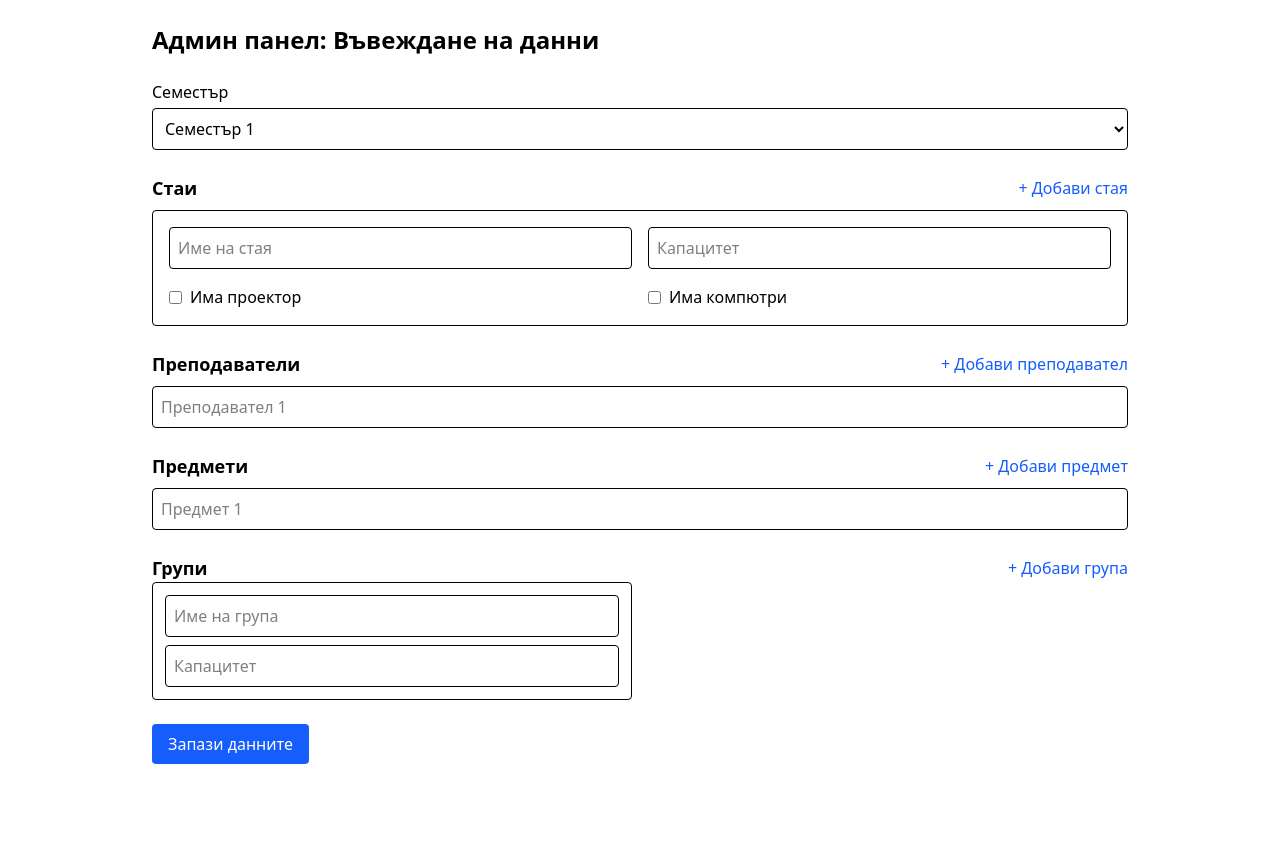
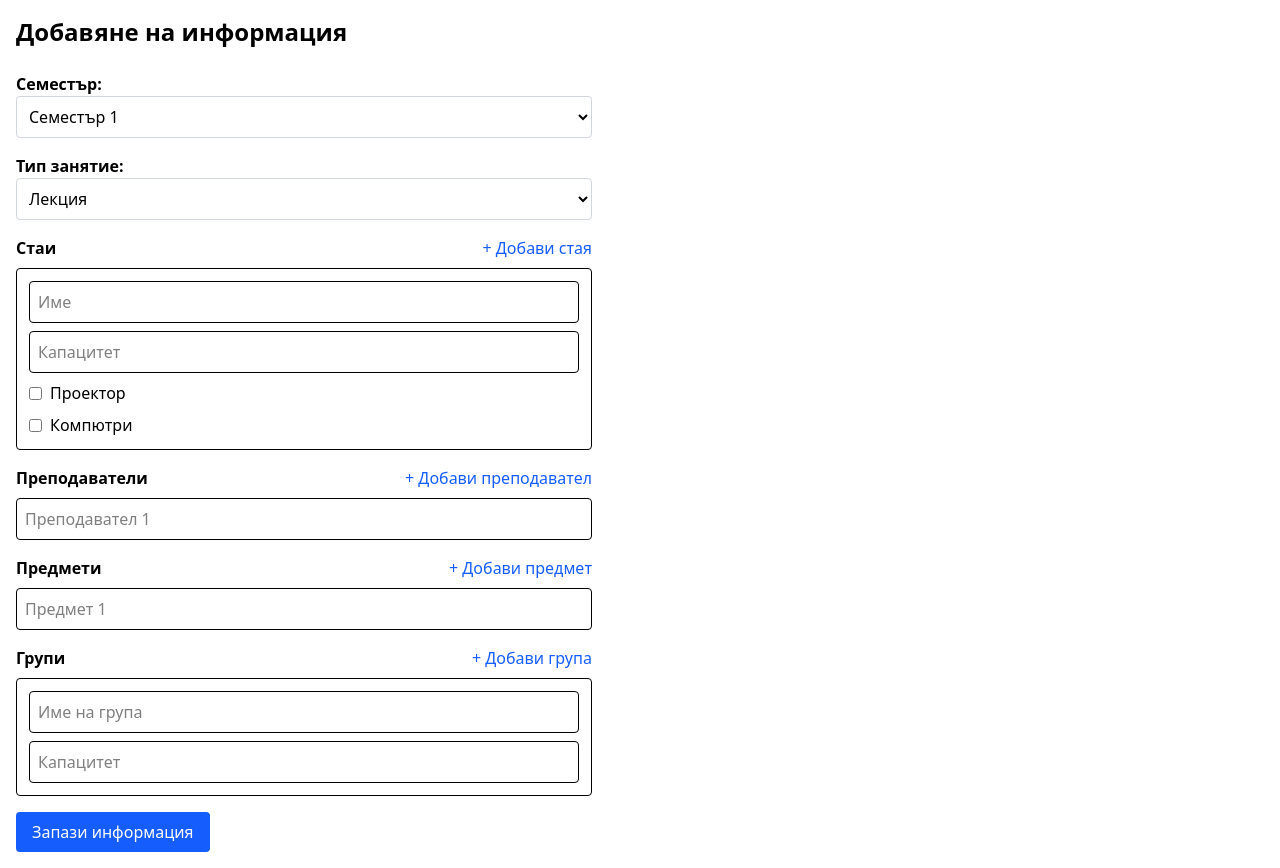
Before and after one commit to pen4aka/ScheduleGenerator, a React (Vite) app in the folder schedule-frontend/: page /admin in a window 1280 px wide. Before the commit the page ends 800 px from the top, so only its background shows below. Built offline with nearby package versions, Linux system fonts and the light colour scheme.

Commit message:
updated the admin panel with a dropdown menu for selecting the type of lesson

```diff
--- a/schedule-frontend/src/pages/AdminPanel.jsx
+++ b/schedule-frontend/src/pages/AdminPanel.jsx
@@ -2,229 +2,229 @@ import { useState } from "react";
 
 export default function AdminPanel() {
   const [semester, setSemester] = useState(1);
+  const [lessonType, setLessonType] = useState("л");
   const [rooms, setRooms] = useState([
     { name: "", capacity: "", projector: false, computers: false },
   ]);
   const [teachers, setTeachers] = useState([""]);
   const [subjects, setSubjects] = useState([""]);
-  const [groups, setGroups] = useState([{ name: "", size: "" }]);
+  const [groups, setGroups] = useState([{ name: "", capacity: "" }]);
+
+  const addItem = (setter, defaultValue) =>
+    setter((prev) => [...prev, defaultValue]);
 
   const handleSubmit = (e) => {
     e.preventDefault();
-    console.log("Изпратени данни:", {
+    const data = {
       semester,
+      lessonType,
       rooms,
       teachers,
       subjects,
       groups,
-    });
     };
-
-  const addRoom = () => {
-    setRooms([
-      ...rooms,
-      { name: "", capacity: "", projector: false, computers: false },
-    ]);
-  };
-
-  const addTeacher = () => {
-    setTeachers([...teachers, ""]);
-  };
-
-  const addSubject = () => {
-    setSubjects([...subjects, ""]);
-  };
-
-  const addGroup = () => {
-    setGroups([...groups, { name: "", size: "" }]);
+    console.log("Данни за запис:", data);
+    // fetch('/api/save', { method: 'POST', body: JSON.stringify(data) })
   };
 
   return (
-    <div className="p-6 max-w-5xl mx-auto">
-      <h1 className="text-2xl font-bold mb-6">
-        Админ панел: Въвеждане на данни
-      </h1>
-
-      <form onSubmit={handleSubmit} className="space-y-6">
+    <div className="p-4 space-y-6">
+      <h2 className="text-2xl font-semibold">Добавяне на информация</h2>
+      <form onSubmit={handleSubmit} className="space-y-4 max-w-xl">
         <div>
-          <label className="font-medium block mb-1">Семестър</label>
+          <label className="block font-semibold">Семестър:</label>
           <select
             value={semester}
-            onChange={(e) => setSemester(parseInt(e.target.value))}
-            className="w-full border p-2 rounded"
+            onChange={(e) => setSemester(Number(e.target.value))}
+            className="w-full border border-gray-300 rounded p-2"
           >
             {[...Array(8)].map((_, i) => (
-              <option key={i} value={i + 1}>
-                Семестър {i + 1}
-              </option>
+              <option key={i} value={i + 1}>{`Семестър ${i + 1}`}</option>
             ))}
           </select>
         </div>
 
-        {/* Стаи */}
+        <div>
+          <label className="block font-semibold">Тип занятие:</label>
+          <select
+            value={lessonType}
+            onChange={(e) => setLessonType(e.target.value)}
+            className="w-full border border-gray-300 rounded p-2"
+          >
+            <option value="л">Лекция</option>
+            <option value="л.у">Лабораторно упражнение</option>
+            <option value="с.у">Семинарно упражнение</option>
+          </select>
+        </div>
+
         <div>
           <div className="flex justify-between items-center">
-            <h2 className="text-lg font-semibold">Стаи</h2>
-            <button type="button" onClick={addRoom} className="text-blue-600">
+            <label className="block font-semibold">Стаи</label>
+            <button
+              type="button"
+              onClick={() =>
+                addItem(setRooms, {
+                  name: "",
+                  capacity: "",
+                  projector: false,
+                  computers: false,
+                })
+              }
+              className="text-blue-600"
+            >
               + Добави стая
             </button>
           </div>
-          {rooms.map((room, i) => (
-            <div
-              key={i}
-              className="grid grid-cols-2 gap-4 border p-4 mt-2 rounded"
-            >
+          {rooms.map((room, index) => (
+            <div key={index} className="border p-3 rounded space-y-2 mt-2">
               <input
-                placeholder="Име на стая"
+                type="text"
+                placeholder="Име"
                 value={room.name}
                 onChange={(e) => {
                   const newRooms = [...rooms];
-                  newRooms[i].name = e.target.value;
+                  newRooms[index].name = e.target.value;
                   setRooms(newRooms);
                 }}
-                className="border p-2 rounded"
-                required
+                className="w-full border p-2 rounded"
               />
               <input
+                type="number"
                 placeholder="Капацитет"
-                type="number"
                 value={room.capacity}
                 onChange={(e) => {
                   const newRooms = [...rooms];
-                  newRooms[i].capacity = e.target.value;
+                  newRooms[index].capacity = e.target.value;
                   setRooms(newRooms);
                 }}
-                className="border p-2 rounded"
-                required
+                className="w-full border p-2 rounded"
               />
-              <label className="col-span-1 flex items-center gap-2">
+              <label className="flex items-center gap-2">
                 <input
                   type="checkbox"
                   checked={room.projector}
                   onChange={(e) => {
                     const newRooms = [...rooms];
-                    newRooms[i].projector = e.target.checked;
+                    newRooms[index].projector = e.target.checked;
                     setRooms(newRooms);
                   }}
-                />
-                Има проектор
+                />{" "}
+                Проектор
               </label>
-              <label className="col-span-1 flex items-center gap-2">
+              <label className="flex items-center gap-2">
                 <input
                   type="checkbox"
                   checked={room.computers}
                   onChange={(e) => {
                     const newRooms = [...rooms];
-                    newRooms[i].computers = e.target.checked;
+                    newRooms[index].computers = e.target.checked;
                     setRooms(newRooms);
                   }}
-                />
-                Има компютри
+                />{" "}
+                Компютри
               </label>
             </div>
           ))}
         </div>
 
-        {/* Преподаватели */}
         <div>
           <div className="flex justify-between items-center">
-            <h2 className="text-lg font-semibold">Преподаватели</h2>
+            <label className="block font-semibold">Преподаватели</label>
             <button
               type="button"
-              onClick={addTeacher}
+              onClick={() => addItem(setTeachers, "")}
               className="text-blue-600"
             >
               + Добави преподавател
             </button>
           </div>
-          {teachers.map((name, i) => (
+          {teachers.map((name, index) => (
             <input
-              key={i}
+              key={index}
+              type="text"
               value={name}
-              placeholder={`Преподавател ${i + 1}`}
+              placeholder={`Преподавател ${index + 1}`}
               onChange={(e) => {
                 const updated = [...teachers];
-                updated[i] = e.target.value;
+                updated[index] = e.target.value;
                 setTeachers(updated);
               }}
               className="w-full border p-2 rounded mt-2"
-              required
             />
           ))}
         </div>
 
-        {/* Предмети */}
         <div>
           <div className="flex justify-between items-center">
-            <h2 className="text-lg font-semibold">Предмети</h2>
+            <label className="block font-semibold">Предмети</label>
             <button
               type="button"
-              onClick={addSubject}
+              onClick={() => addItem(setSubjects, "")}
               className="text-blue-600"
             >
               + Добави предмет
             </button>
           </div>
-          {subjects.map((name, i) => (
+          {subjects.map((name, index) => (
             <input
-              key={i}
+              key={index}
+              type="text"
               value={name}
-              placeholder={`Предмет ${i + 1}`}
+              placeholder={`Предмет ${index + 1}`}
               onChange={(e) => {
                 const updated = [...subjects];
-                updated[i] = e.target.value;
+                updated[index] = e.target.value;
                 setSubjects(updated);
               }}
               className="w-full border p-2 rounded mt-2"
-              required
             />
           ))}
         </div>
 
-        {/* Групи */}
         <div>
           <div className="flex justify-between items-center">
-            <h2 className="text-lg font-semibold">Групи</h2>
-            <button type="button" onClick={addGroup} className="text-blue-600">
+            <label className="block font-semibold">Групи</label>
+            <button
+              type="button"
+              onClick={() => addItem(setGroups, { name: "", capacity: "" })}
+              className="text-blue-600"
+            >
               + Добави група
             </button>
           </div>
-          <div className="grid grid-cols-2 gap-4">
-            {groups.map((group, i) => (
-              <div key={i} className="border p-3 rounded">
+          {groups.map((group, index) => (
+            <div key={index} className="border p-3 rounded space-y-2 mt-2">
               <input
+                type="text"
                 placeholder="Име на група"
                 value={group.name}
                 onChange={(e) => {
                   const updated = [...groups];
-                    updated[i].name = e.target.value;
-                    setGroups(updated);
-                  }}
-                  className="w-full border p-2 rounded mb-2"
-                  required
-                />
-                <input
-                  placeholder="Капацитет"
-                  type="number"
-                  value={group.size}
-                  onChange={(e) => {
-                    const updated = [...groups];
-                    updated[i].size = e.target.value;
+                  updated[index].name = e.target.value;
                   setGroups(updated);
                 }}
                 className="w-full border p-2 rounded"
-                  required
+              />
+              <input
+                type="number"
+                placeholder="Капацитет"
+                value={group.capacity}
+                onChange={(e) => {
+                  const updated = [...groups];
+                  updated[index].capacity = e.target.value;
+                  setGroups(updated);
+                }}
+                className="w-full border p-2 rounded"
               />
             </div>
           ))}
         </div>
-        </div>
 
         <button
           type="submit"
-          className="bg-blue-600 hover:bg-blue-700 text-white px-4 py-2 rounded"
+          className="bg-blue-600 text-white px-4 py-2 rounded hover:bg-blue-700"
         >
-          Запази данните
+          Запази информация
         </button>
       </form>
     </div>
```
Lines whose indentation alone changed are shown as unchanged.
